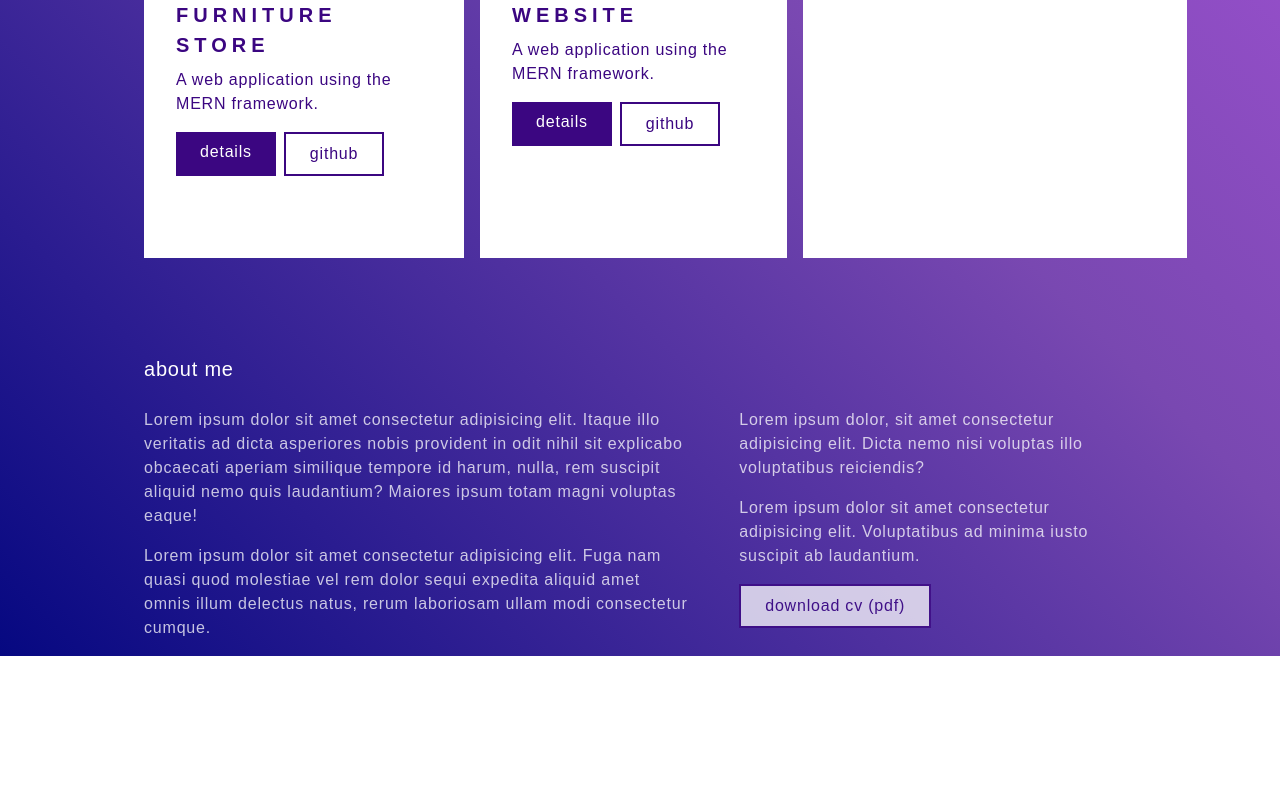
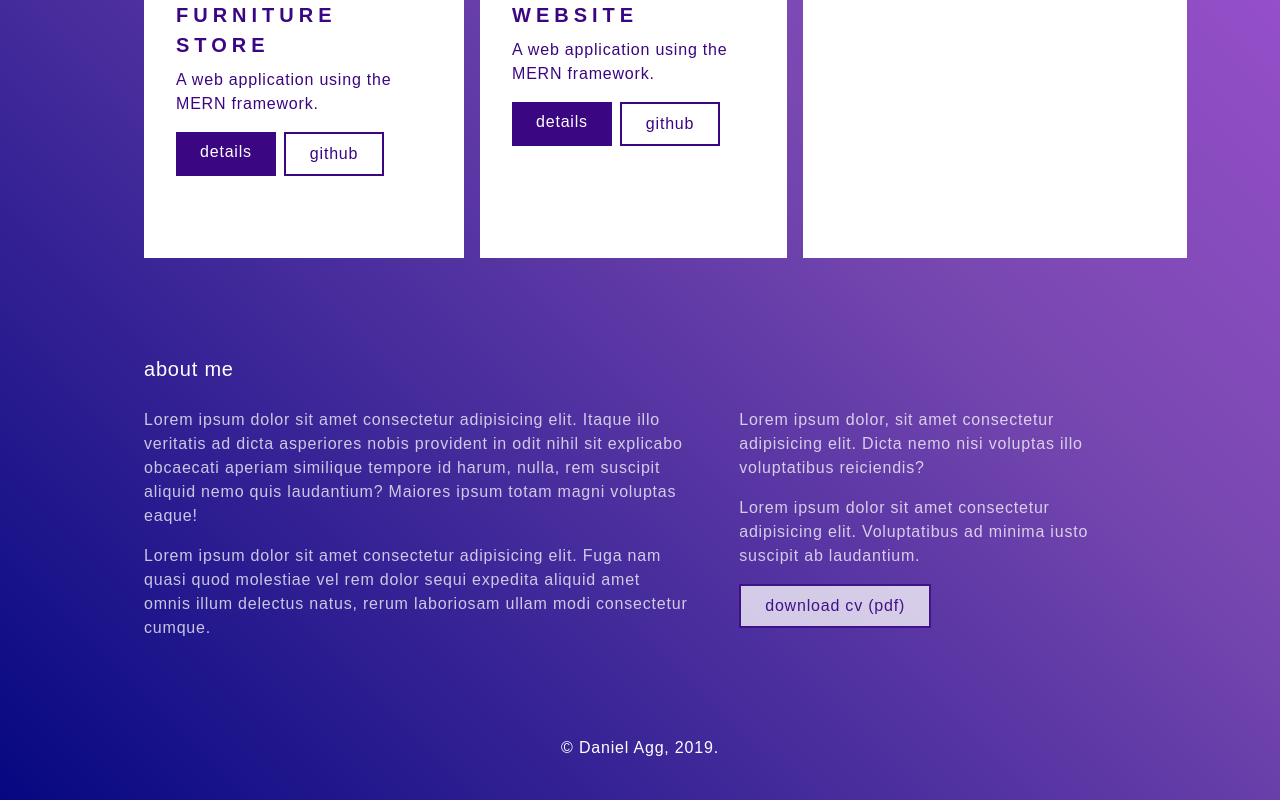
Before and after one commit to danielagg/personal-website-ts, a React (Create React App) app: page / in a window 1280 px wide. Shown: the part 910-1710 px from the top of the page. Before the commit the page ends 1566 px from the top, so only its background shows below. Built offline with nearby package versions, Linux system fonts and the light colour scheme.

Commit message:
Added Footer component

```diff
--- a/src/App.tsx
+++ b/src/App.tsx
@@ -8,6 +8,7 @@ import { PortfolioContext, PortfolioState } from "./state/PortfolioState";
 import Landing from "./components/Landing/Landing";
 import PortfolioItemContainer from "./components/Portfolio/PortfolioItemContainer";
 import About from "./components/About/About";
+import Footer from "./components/Footer/Footer";
 
 const App = () => {
   const InitialState: PortfolioState = {
@@ -58,6 +59,7 @@ const App = () => {
           <Landing />
           <PortfolioItemContainer />
           <About />
+          <Footer />
         </div>
       </div>
     </PortfolioContext.Provider>
--- /dev/null
+++ b/src/components/Footer/Footer.jsx
@@ -0,0 +1,13 @@
+import React from "react";
+
+const Footer = () => {
+  const date = new Date().getFullYear();
+
+  return (
+    <div className="mt-24 mb-6 text-center">
+      <p className="text-white">&copy; Daniel Agg, {date}.</p>
+    </div>
+  );
+};
+
+export default Footer;
```
